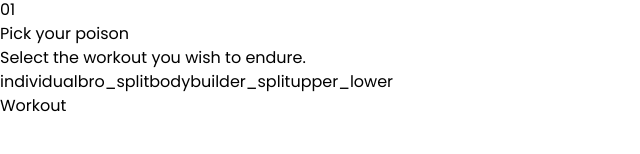
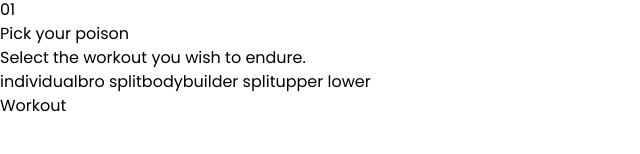
Before and after one commit to JimmyALiu/Gym-App, a React (Vite) app: page / in a window 1280 px wide. Shown: the part 146-300 px from the top of the page, without its empty margins (0-640 px from the left). Built offline with nearby package versions, Linux system fonts and the light colour scheme.

Commit message:
Update Generator.jsx

```diff
--- a/src/components/Generator.jsx
+++ b/src/components/Generator.jsx
@@ -26,7 +26,7 @@ export default function Generator() {
 				{Object.keys(WORKOUTS).map((type, typeIndex) => {
 					return (
 						<button className='bg-slate-950 border border-blue-400 duration-200 hover:border-blue-600 py-3 rounded-lg' key={typeIndex}>
-							<p>{type}</p>
+							<p className='capitalize'>{type.replaceAll('_', ' ')}</p>
 						</button>
 					)
 				})}
```
